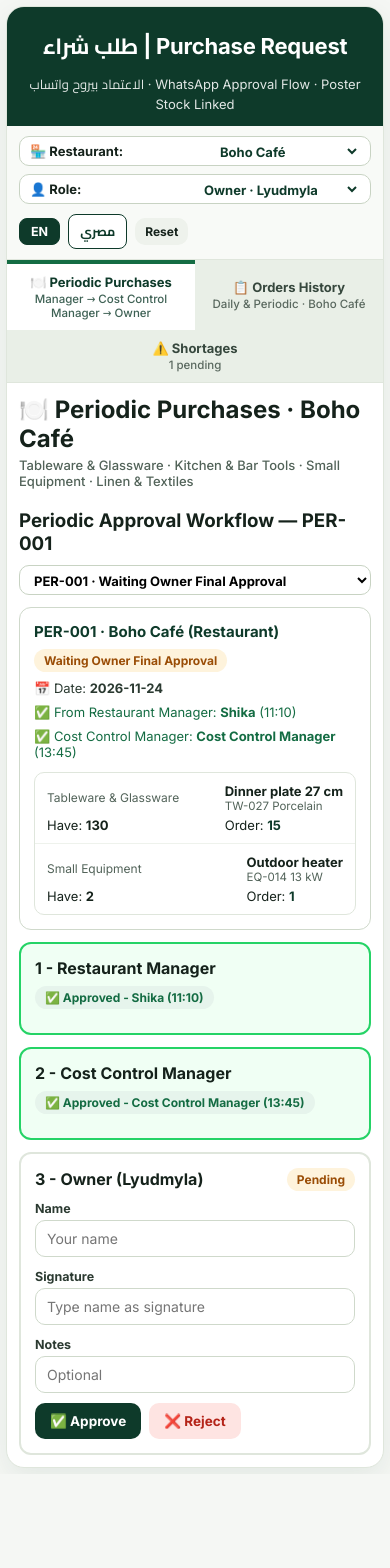
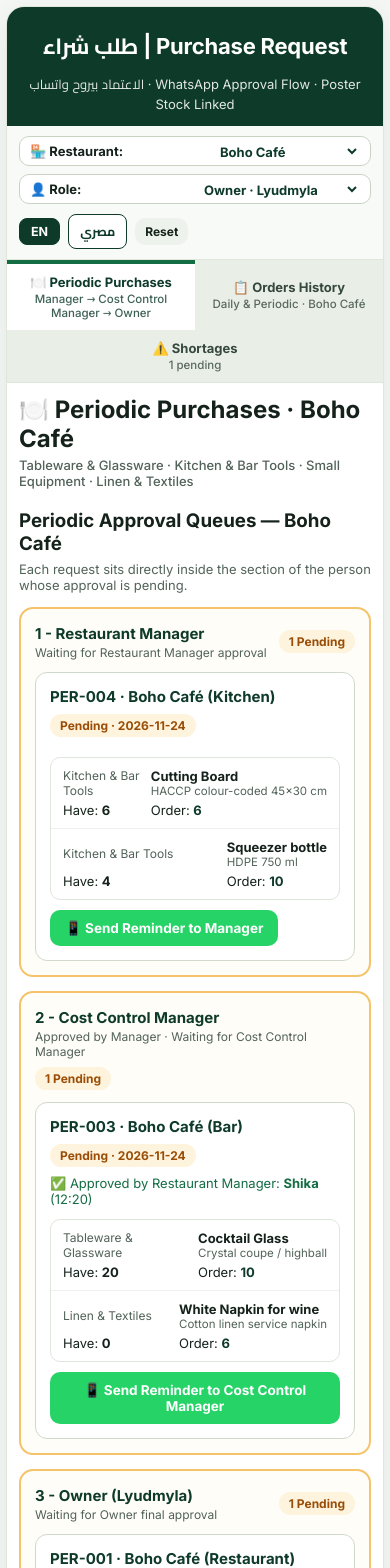
Before and after one commit to calmmotionstudio/lc-purchasing, a React (Vite) app: page / in a window 390 px wide. Shown: the top 1568 px of the page. Before the commit the page ends 1474 px from the top, so only its background shows below. Built offline with nearby package versions, Linux system fonts and the light colour scheme.

Commit message:
Group Periodic approvals by pending approver + Send Reminder + fix mobile remove button overlap & separate Add/Save buttons

```diff
--- a/src/App.jsx
+++ b/src/App.jsx
@@ -245,8 +245,7 @@ export default function App() {
     notify(isAr ? `تم حفظ طلب الدوري ${newId}` : `Periodic Request ${newId} saved`)
   }
 
-  const approvePeriodicStep = (stepNum, escalateToOwner = false) => {
-    if (!activePer) return
+  const approvePeriodicStep = (perId, stepNum, escalateToOwner = false) => {
     const inp = stepInputs[stepNum]
     if (!inp.name.trim() || !inp.sig.trim()) {
       alert(isAr ? 'اكتب الاسم والتوقيع الأول' : 'Please enter Name and Signature first.')
@@ -256,7 +255,7 @@ export default function App() {
     setState((prev) => ({
       ...prev,
       periodicRequests: prev.periodicRequests.map((p) => {
-        if (p.id !== activePer.id) return p
+        if (p.id !== perId) return p
         const next = { ...p }
         if (stepNum === 1) {
           next.step1 = { approved: true, name: inp.name.trim(), sig: inp.sig.trim(), notes: inp.notes, time }
@@ -275,20 +274,19 @@ export default function App() {
     }))
     notify(
       escalateToOwner
-        ? (isAr ? '✅ تم الاعتماد والإرسال للمالكة' : '✅ Approved & sent to Owner')
-        : (isAr ? `✅ تم اعتماد المرحلة ${stepNum}` : `✅ Step ${stepNum} approved`)
-    )
-  }
-
-  const rejectPeriodicStep = (stepNum) => {
-    if (!activePer) return
+        ? (isAr ? `✅ تم اعتماد ${perId} والإرسال للمالكة` : `✅ ${perId} approved & sent to Owner`)
+        : (isAr ? `✅ تم اعتماد ${perId}` : `✅ ${perId} approved (Step ${stepNum})`)
+    )
+  }
+
+  const rejectPeriodicStep = (perId, stepNum) => {
     const inp = stepInputs[stepNum]
     const reason = inp.notes?.trim() || (isAr ? 'مرفوض' : 'Rejected')
     const time = new Date().toTimeString().slice(0, 5)
     setState((prev) => ({
       ...prev,
       periodicRequests: prev.periodicRequests.map((p) => {
-        if (p.id !== activePer.id) return p
+        if (p.id !== perId) return p
         const next = { ...p }
         next.status = stepNum === 3 ? `Rejected by Owner (${reason})` : `Rejected by Cost Control Manager (${reason})`
         if (stepNum === 2) {
@@ -300,7 +298,7 @@ export default function App() {
         return next
       }),
     }))
-    notify(isAr ? `❌ تم رفض الطلب ${activePer.id}` : `❌ ${activePer.id} rejected`)
+    notify(isAr ? `❌ تم رفض الطلب ${perId}` : `❌ ${perId} rejected`)
   }
 
   // ============ RECEIVING -> AUTO-CREATES PENDING SHORTAGES ============
@@ -930,7 +928,16 @@ export default function App() {
                     return (
                       <div key={idx} className="per-row-grid">
                         <div>
-                          <div className="per-cell-label">Category</div>
+                          <div className="per-cell-label">
+                            <span>Category</span>
+                            <button
+                              type="button"
+                              className="wa-btn ghost per-remove-mobile-btn"
+                              onClick={() => setPerRows((p) => p.filter((_, i) => i !== idx))}
+                            >
+                              ✕ Remove
+                            </button>
+                          </div>
                           <select
                             value={row.category}
                             onChange={(e) => {
@@ -1121,7 +1128,7 @@ export default function App() {
                           </div>
                         </div>
 
-                        <div className="per-remove-cell">
+                        <div className="per-remove-desktop-cell">
                           <button className="wa-btn ghost" style={{ padding: '6px 10px' }} onClick={() => setPerRows((p) => p.filter((_, i) => i !== idx))}>✕</button>
                         </div>
                       </div>
@@ -1129,7 +1136,7 @@ export default function App() {
                   })}
                 </div>
 
-                <div style={{ display: 'flex', gap: 8, marginTop: 12, flexWrap: 'wrap' }}>
+                <div className="per-actions-bar">
                   <button
                     className="wa-btn ghost"
                     onClick={() =>
@@ -1148,37 +1155,84 @@ export default function App() {
               </div>
             )}
 
-            {/* Approval Workflow */}
-            {activePer && (
-              <div style={{ marginTop: 16 }}>
-                <div style={{ display: 'flex', justifyContent: 'space-between', alignItems: 'center', flexWrap: 'wrap', gap: 10 }}>
-                  <h3 style={{ margin: 0 }}>Periodic Approval Workflow — {activePer.id}</h3>
-                  <select className="wa-pill-select" value={activePer.id} onChange={(e) => setSelectedPerId(e.target.value)}>
-                    {branchPeriodic.map((p) => (
-                      <option key={p.id} value={p.id}>{p.id} · {p.status}</option>
-                    ))}
-                  </select>
-                </div>
-
-                <div className="wf-request-box">
+            {/* Approval Workflow — Grouped by Person Whose Approval We Are Waiting For */}
+            {branchPeriodic.length > 0 && (() => {
+              const waitingStep1 = branchPeriodic.filter((p) => !p.step1?.approved && !p.status.includes('Rejected'))
+              const waitingStep2 = branchPeriodic.filter((p) => p.step1?.approved && !p.step2?.approved && !p.step2?.rejected && !p.status.includes('Rejected'))
+              const waitingStep3 = branchPeriodic.filter((p) => p.step2?.approved && !p.step3?.approved && !p.step3?.rejected && p.status.includes('Owner') && !p.status.includes('Cost Control Office'))
+              const completedOrRejected = branchPeriodic.filter(
+                (p) => !waitingStep1.includes(p) && !waitingStep2.includes(p) && !waitingStep3.includes(p)
+              )
+
+              const buckets = [
+                {
+                  num: 1,
+                  title: '1 - Restaurant Manager',
+                  subtitle: isAr ? 'في انتظار اعتماد مدير المطعم' : 'Waiting for Restaurant Manager approval',
+                  items: waitingStep1,
+                  canAct: roleId === 'manager',
+                  reminderPhone: waPhones.office,
+                  reminderLabel: '📱 Send Reminder to Manager',
+                },
+                {
+                  num: 2,
+                  title: '2 - Cost Control Manager',
+                  subtitle: isAr ? 'تم اعتمادها من مدير المطعم · في انتظار Cost Control Manager' : 'Approved by Manager · Waiting for Cost Control Manager',
+                  items: waitingStep2,
+                  canAct: roleId === 'cost_control',
+                  reminderPhone: waPhones.costMgr,
+                  reminderLabel: '📱 Send Reminder to Cost Control Manager',
+                },
+                {
+                  num: 3,
+                  title: '3 - Owner (Lyudmyla)',
+                  subtitle: isAr ? 'في انتظار الاعتماد النهائي من المالكة' : 'Waiting for Owner final approval',
+                  items: waitingStep3,
+                  canAct: roleId === 'owner',
+                  reminderPhone: waPhones.owner,
+                  reminderLabel: '📱 Send Reminder to Owner',
+                },
+              ]
+
+              return (
+                <div style={{ marginTop: 18 }}>
+                  <h3 style={{ margin: '0 0 6px' }}>Periodic Approval Queues — {branchTitle}</h3>
+                  <div style={{ fontSize: 13, color: '#526359', marginBottom: 8 }}>
+                    {isAr
+                      ? 'كل طلب يظهر مباشرة داخل خانة الشخص المطلوب اعتماده حالياً'
+                      : 'Each request sits directly inside the section of the person whose approval is pending.'}
+                  </div>
+
+                  {buckets.map((bucket) => (
+                    <div key={bucket.num} className={`approval-bucket ${bucket.items.length > 0 ? 'has-pending' : ''}`}>
+                      <div className="approval-bucket-head">
+                        <div>
+                          <b style={{ fontSize: 15, color: '#0e3a2a' }}>{bucket.title}</b>
+                          <div style={{ fontSize: 12, color: '#526359', marginTop: 2 }}>{bucket.subtitle}</div>
+                        </div>
+                        <span className={`wa-badge ${bucket.items.length > 0 ? 'amber' : 'gray'}`}>
+                          {bucket.items.length > 0 ? `${bucket.items.length} Pending` : 'No pending'}
+                        </span>
+                      </div>
+
+                      {bucket.items.map((req) => (
+                        <div key={req.id} className="wf-request-box">
                           <div style={{ display: 'flex', justifyContent: 'space-between', alignItems: 'center', flexWrap: 'wrap', gap: 8 }}>
                             <b style={{ fontSize: 15, color: '#0e3a2a' }}>
-                      {activePer.id} · {branchTitle} ({activePer.department})
+                              {req.id} · {branchTitle} ({req.department})
                             </b>
-                    <span className={`wa-badge ${activePer.status.includes('Rejected') ? 'red' : activePer.status.includes('Approved') ? 'green' : 'amber'}`}>
-                      {activePer.status}
+                            <span className="wa-badge amber">Pending · {req.date}</span>
+                          </div>
+
+                          <div className="wf-meta-row">
+                            {req.step1?.approved && (
+                              <span style={{ color: '#146c43' }}>
+                                ✅ Approved by Restaurant Manager: <b>{req.step1.name}</b> ({req.step1.time})
                               </span>
-                  </div>
-                  <div className="wf-meta-row">
-                    <span>📅 Date: <b>{activePer.date}</b></span>
-                    {activePer.step1?.approved && (
+                            )}
+                            {req.step2?.approved && (
                               <span style={{ color: '#146c43' }}>
-                        ✅ From Restaurant Manager: <b>{activePer.step1.name}</b> ({activePer.step1.time})
-                      </span>
-                    )}
-                    {activePer.step2?.approved && (
-                      <span style={{ color: '#146c43' }}>
-                        ✅ Cost Control Manager: <b>{activePer.step2.name}</b> ({activePer.step2.time})
+                                ✅ Approved by Cost Control Manager: <b>{req.step2.name}</b> ({req.step2.time})
                               </span>
                             )}
                           </div>
@@ -1190,7 +1244,7 @@ export default function App() {
                               <div>Have Now</div>
                               <div>Need to Order</div>
                             </div>
-                    {activePer.items.map((item, idx) => (
+                            {req.items.map((item, idx) => (
                               <div key={idx} className="wf-item-row">
                                 <div style={{ color: '#526359', fontSize: 12 }}>{item.category || 'Non-food'}</div>
                                 <div>
@@ -1202,101 +1256,93 @@ export default function App() {
                               </div>
                             ))}
                           </div>
-                </div>
-
-                {[
-                  { num: 1, title: '1 - Restaurant Manager', data: activePer.step1, unlocked: true, canAct: roleId === 'manager' },
-                  { num: 2, title: '2 - Cost Control Manager', data: activePer.step2, unlocked: activePer.step1.approved, canAct: roleId === 'cost_control' },
-                  { num: 3, title: '3 - Owner (Lyudmyla)', data: activePer.step3, unlocked: activePer.step2.approved, canAct: roleId === 'owner' },
-                ].map((st) => (
-                  <div key={st.num} className={`wa-approval ${st.data.approved ? 'approved' : !st.unlocked ? 'locked' : ''}`}>
-                    <div style={{ display: 'flex', justifyContent: 'space-between', alignItems: 'center', flexWrap: 'wrap', gap: 8, marginBottom: 10 }}>
-                      <b>{st.title}</b>
-                      <span className={`wa-badge ${st.data.approved ? 'green' : st.data.rejected ? 'red' : st.unlocked ? 'amber' : 'gray'}`}>
-                        {st.data.approved
-                          ? `✅ Approved - ${st.data.name} (${st.data.time})`
-                          : st.data.rejected
-                          ? `❌ Rejected - ${st.data.notes}`
-                          : st.unlocked
-                          ? 'Pending'
-                          : '🔒 Locked'}
-                      </span>
-                    </div>
-
-                    {!st.data.approved && !st.data.rejected && st.unlocked && st.canAct && (
-                      <>
+
+                          {bucket.canAct ? (
+                            <div style={{ marginTop: 12, paddingTop: 10, borderTop: '1px solid #eef2ec' }}>
                               <div className="wa-grid">
                                 <div className="wa-field">
                                   <label>Name</label>
-                            <input placeholder="Your name" value={stepInputs[st.num].name} onChange={(e) => setStepInputs((p) => ({ ...p, [st.num]: { ...p[st.num], name: e.target.value } }))} />
+                                  <input
+                                    placeholder="Your name"
+                                    value={stepInputs[bucket.num].name}
+                                    onChange={(e) => setStepInputs((p) => ({ ...p, [bucket.num]: { ...p[bucket.num], name: e.target.value } }))}
+                                  />
                                 </div>
                                 <div className="wa-field">
                                   <label>Signature</label>
-                            <input placeholder="Type name as signature" value={stepInputs[st.num].sig} onChange={(e) => setStepInputs((p) => ({ ...p, [st.num]: { ...p[st.num], sig: e.target.value } }))} />
+                                  <input
+                                    placeholder="Type name as signature"
+                                    value={stepInputs[bucket.num].sig}
+                                    onChange={(e) => setStepInputs((p) => ({ ...p, [bucket.num]: { ...p[bucket.num], sig: e.target.value } }))}
+                                  />
                                 </div>
                                 <div className="wa-field">
                                   <label>Notes</label>
-                            <input placeholder="Optional" value={stepInputs[st.num].notes} onChange={(e) => setStepInputs((p) => ({ ...p, [st.num]: { ...p[st.num], notes: e.target.value } }))} />
+                                  <input
+                                    placeholder="Optional (or reject reason)"
+                                    value={stepInputs[bucket.num].notes}
+                                    onChange={(e) => setStepInputs((p) => ({ ...p, [bucket.num]: { ...p[bucket.num], notes: e.target.value } }))}
+                                  />
                                 </div>
                               </div>
                               <div style={{ marginTop: 10, display: 'flex', gap: 8, flexWrap: 'wrap' }}>
-                          <button className="wa-btn" onClick={() => approvePeriodicStep(st.num, false)}>✅ Approve</button>
-                          {st.num === 2 && (
-                            <button className="wa-btn amber" onClick={() => approvePeriodicStep(2, true)}>📤 Approve & Send to Owner</button>
-                          )}
-                          {(st.num === 2 || st.num === 3) && (
-                            <button className="wa-btn red" onClick={() => rejectPeriodicStep(st.num)}>❌ Reject</button>
-                          )}
-                        </div>
-                      </>
-                    )}
-
-                    {st.data.approved && st.num === 1 && roleId === 'manager' && (
-                      <div className="wa-box" style={{ marginTop: 8 }}>
+                                <button className="wa-btn" onClick={() => approvePeriodicStep(req.id, bucket.num, false)}>
+                                  ✅ Approve
+                                </button>
+                                {bucket.num === 2 && (
+                                  <button className="wa-btn amber" onClick={() => approvePeriodicStep(req.id, 2, true)}>
+                                    📤 Approve & Send to Owner
+                                  </button>
+                                )}
+                                {(bucket.num === 2 || bucket.num === 3) && (
+                                  <button className="wa-btn red" onClick={() => rejectPeriodicStep(req.id, bucket.num)}>
+                                    ❌ Reject
+                                  </button>
+                                )}
+                              </div>
+                            </div>
+                          ) : (
+                            <div style={{ marginTop: 10, display: 'flex', gap: 8, flexWrap: 'wrap' }}>
                               <button
                                 className="wa-btn whatsapp"
                                 onClick={() =>
                                   sendWhatsApp(
-                              waPhones.costMgr,
-                              `🍽️ Periodic Request ${activePer.id} (${branchTitle})\nApproved by Manager ${st.data.name}\n${activePer.items.map((i) => `- ${i.name} (Have: ${i.inventory ?? 0}, Need: ${i.qty})`).join('\n')}`
-                            )
-                          }
-                        >
-                          📱 Send to Cost Control Manager
-                        </button>
-                      </div>
-                    )}
-
-                    {st.data.approved && st.num === 2 && (roleId === 'cost_control' || roleId === 'cost_office') && (
-                      <div className="wa-box" style={{ marginTop: 8, display: 'flex', gap: 8, flexWrap: 'wrap' }}>
-                        <button
-                          className="wa-btn whatsapp"
-                          onClick={() =>
-                            sendWhatsApp(
-                              waPhones.office,
-                              `🍽️ Periodic Request ${activePer.id} (${branchTitle}) Approved by Cost Control Manager\n${activePer.items.map((i) => `- ${i.name} (Have: ${i.inventory ?? 0}, Need: ${i.qty})`).join('\n')}`
-                            )
-                          }
-                        >
-                          📱 Send to Cost Control Office
-                        </button>
-                        <button
-                          className="wa-btn ghost"
-                          onClick={() =>
-                            sendWhatsApp(
-                              waPhones.owner,
-                              `🍽️ Periodic Request ${activePer.id} (${branchTitle}) for Owner Approval\n${activePer.items.map((i) => `- ${i.name} (Have: ${i.inventory ?? 0}, Need: ${i.qty})`).join('\n')}`
-                            )
-                          }
-                        >
-                          📱 Send to Owner (If Needed)
-                        </button>
-                      </div>
-                    )}
-                  </div>
-                ))}
-              </div>
-            )}
+                                    bucket.reminderPhone,
+                                    `⏰ Reminder: Periodic Request ${req.id} (${branchTitle} - ${req.department}) is waiting for your approval.\n${req.items.map((i) => `- ${i.name} (Have: ${i.inventory ?? 0}, Need: ${i.qty})`).join('\n')}`
+                                  )
+                                }
+                              >
+                                {bucket.reminderLabel}
+                              </button>
+                            </div>
+                          )}
+                        </div>
+                      ))}
+                    </div>
+                  ))}
+
+                  {completedOrRejected.length > 0 && (
+                    <div className="approval-bucket">
+                      <div className="approval-bucket-head">
+                        <b style={{ fontSize: 15, color: '#0e3a2a' }}>✅ Completed / Closed Requests</b>
+                        <span className="wa-badge green">{completedOrRejected.length}</span>
+                      </div>
+                      {completedOrRejected.map((req) => (
+                        <div key={req.id} className="wf-request-box" style={{ background: req.status.includes('Rejected') ? '#fff8f8' : '#f7fbf8' }}>
+                          <div style={{ display: 'flex', justifyContent: 'space-between', alignItems: 'center', flexWrap: 'wrap', gap: 8 }}>
+                            <b>{req.id} · {req.department} ({req.date})</b>
+                            <span className={`wa-badge ${req.status.includes('Rejected') ? 'red' : 'green'}`}>{req.status}</span>
+                          </div>
+                          <div style={{ fontSize: 12.5, color: '#2b3a31', marginTop: 6 }}>
+                            {req.items.map((i) => `${i.name} (Have: ${i.inventory ?? 0} → Order: ${i.qty})`).join(' · ')}
+                          </div>
+                        </div>
+                      ))}
+                    </div>
+                  )}
+                </div>
+              )
+            })()}
           </div>
         )}
 
--- a/src/data/seedData.js
+++ b/src/data/seedData.js
@@ -2247,5 +2247,47 @@ export const INITIAL_STATE = {
         { name: 'Black Soup Bowl', specs: 'Matte black ceramic', category: 'Tableware & Glassware', inventory: 3, qty: 5 },
       ],
     },
+    {
+      id: 'PER-003',
+      branchId: 'boho',
+      date: '2026-11-24',
+      department: 'Bar',
+      status: 'Waiting Cost Control Manager',
+      step1: { approved: true, name: 'Shika', sig: 'Shika', time: '12:20' },
+      step2: { approved: false, name: '', sig: '', time: '' },
+      step3: { approved: false, name: '', sig: '', time: '' },
+      items: [
+        { name: 'Cocktail Glass', specs: 'Crystal coupe / highball', category: 'Tableware & Glassware', inventory: 20, qty: 10 },
+        { name: 'White Napkin for wine', specs: 'Cotton linen service napkin', category: 'Linen & Textiles', inventory: 0, qty: 6 },
+      ],
+    },
+    {
+      id: 'PER-004',
+      branchId: 'boho',
+      date: '2026-11-24',
+      department: 'Kitchen',
+      status: 'Waiting Restaurant Manager',
+      step1: { approved: false, name: '', sig: '', time: '' },
+      step2: { approved: false, name: '', sig: '', time: '' },
+      step3: { approved: false, name: '', sig: '', time: '' },
+      items: [
+        { name: 'Cutting Board', specs: 'HACCP colour-coded 45×30 cm', category: 'Kitchen & Bar Tools', inventory: 6, qty: 6 },
+        { name: 'Squeezer bottle', specs: 'HDPE 750 ml', category: 'Kitchen & Bar Tools', inventory: 4, qty: 10 },
+      ],
+    },
+    {
+      id: 'PER-005',
+      branchId: 'cairo',
+      date: '2026-11-24',
+      department: 'Bar',
+      status: 'Waiting Owner Final Approval',
+      step1: { approved: true, name: 'Cairo Manager', sig: 'M.Ali', time: '09:30' },
+      step2: { approved: true, name: 'Cost Control Manager', sig: 'CC-Mgr', time: '14:10' },
+      step3: { approved: false, name: '', sig: '', time: '' },
+      items: [
+        { name: 'Cappuccino Cup', specs: 'Ceramic ~200 ml', category: 'Tableware & Glassware', inventory: 4, qty: 12 },
+        { name: 'Latte Spoon', specs: 'Long-handle stainless bar spoon', category: 'Tableware & Glassware', inventory: 4, qty: 8 },
+      ],
+    },
   ],
 }
--- a/src/styles.css
+++ b/src/styles.css
@@ -634,6 +634,45 @@ td select {
   border-bottom: none;
 }
 
+.per-actions-bar {
+  display: flex;
+  justify-content: space-between;
+  align-items: center;
+  gap: 10px;
+  margin-top: 14px;
+  flex-wrap: wrap;
+}
+
+.per-remove-mobile-btn {
+  display: none;
+}
+
+.per-remove-desktop-cell {
+  display: flex;
+  justify-content: flex-end;
+}
+
+.approval-bucket {
+  border: 2px solid #dfe6dc;
+  border-radius: 14px;
+  padding: 14px;
+  margin-top: 14px;
+  background: #ffffff;
+}
+
+.approval-bucket.has-pending {
+  border-color: #f5c36a;
+  background: #fffdf8;
+}
+
+.approval-bucket-head {
+  display: flex;
+  justify-content: space-between;
+  align-items: center;
+  flex-wrap: wrap;
+  gap: 8px;
+}
+
 @media (max-width: 920px) {
   .per-row-head {
     display: none;
@@ -646,24 +685,39 @@ td select {
     margin-bottom: 10px;
     background: #fcfdfb;
     padding: 12px;
-    position: relative;
   }
   .per-cell-label {
-    display: block;
+    display: flex;
+    justify-content: space-between;
+    align-items: center;
+  }
+  .per-remove-mobile-btn {
+    display: inline-flex;
+    align-items: center;
+    justify-content: center;
+    padding: 3px 9px !important;
+    font-size: 12px !important;
+  }
+  .per-remove-desktop-cell {
+    display: none;
   }
   .per-steppers-pair {
     display: grid;
     grid-template-columns: 1fr 1fr;
     gap: 10px;
   }
-  .per-remove-cell {
-    position: absolute;
-    top: 10px;
-    inset-inline-end: 10px;
-  }
   .stepper-box {
     width: 100%;
     justify-content: space-between;
+  }
+  .stepper-btn {
+    width: 32px;
+    height: 32px;
+    flex-shrink: 0;
+  }
+  .stepper-val {
+    width: 38px !important;
+    min-width: 32px;
   }
   .wa-table-wrap {
     border: none;
@@ -677,4 +731,10 @@ td select {
     gap: 4px 10px;
     padding: 10px 12px;
   }
+  .per-actions-bar {
+    flex-direction: row;
+  }
+  .per-actions-bar .wa-btn {
+    flex: 1 1 auto;
+  }
 }
```
Also changed, not shown: 5 other files (tests, documents, lock files or other folders). Lines whose indentation alone changed are shown as unchanged.
